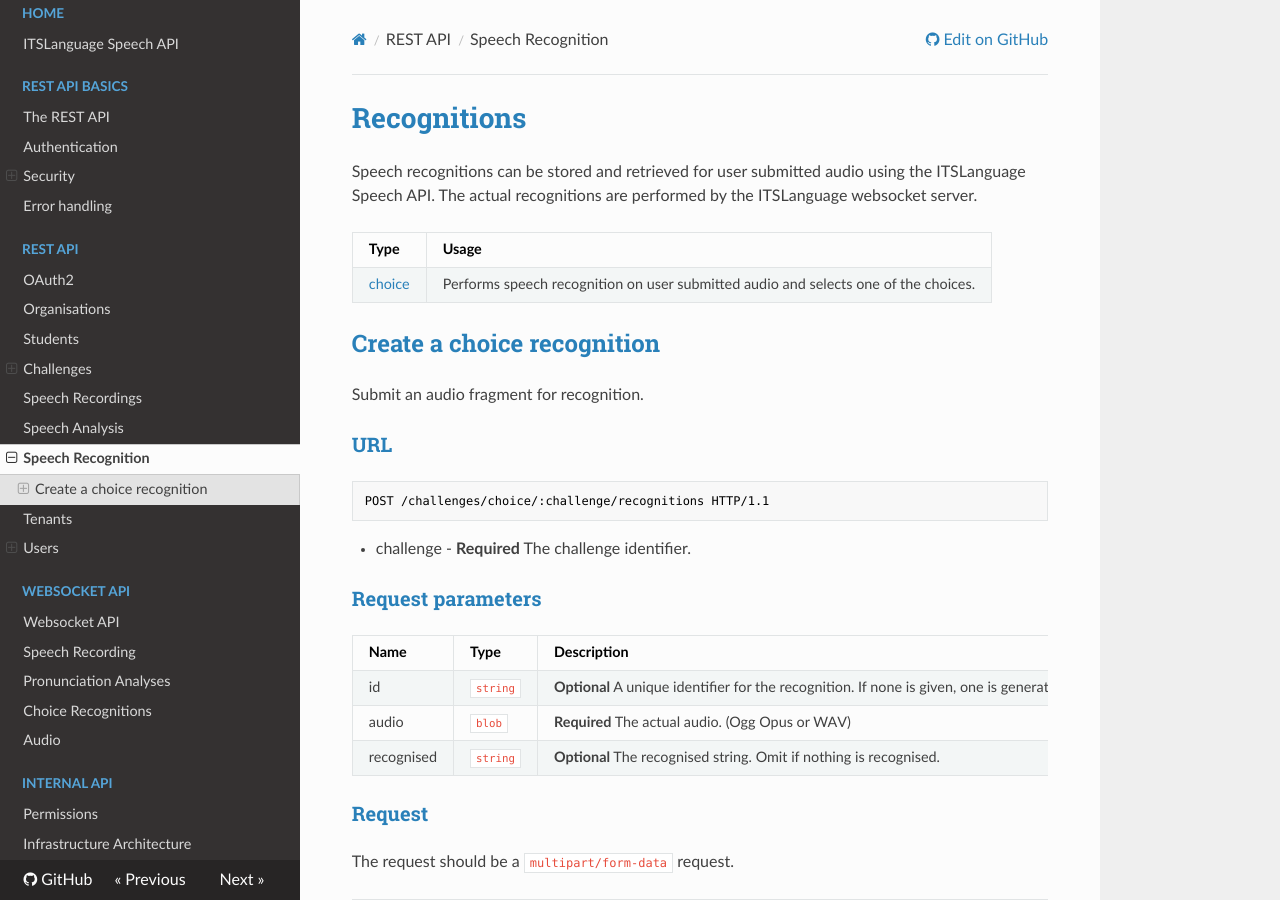
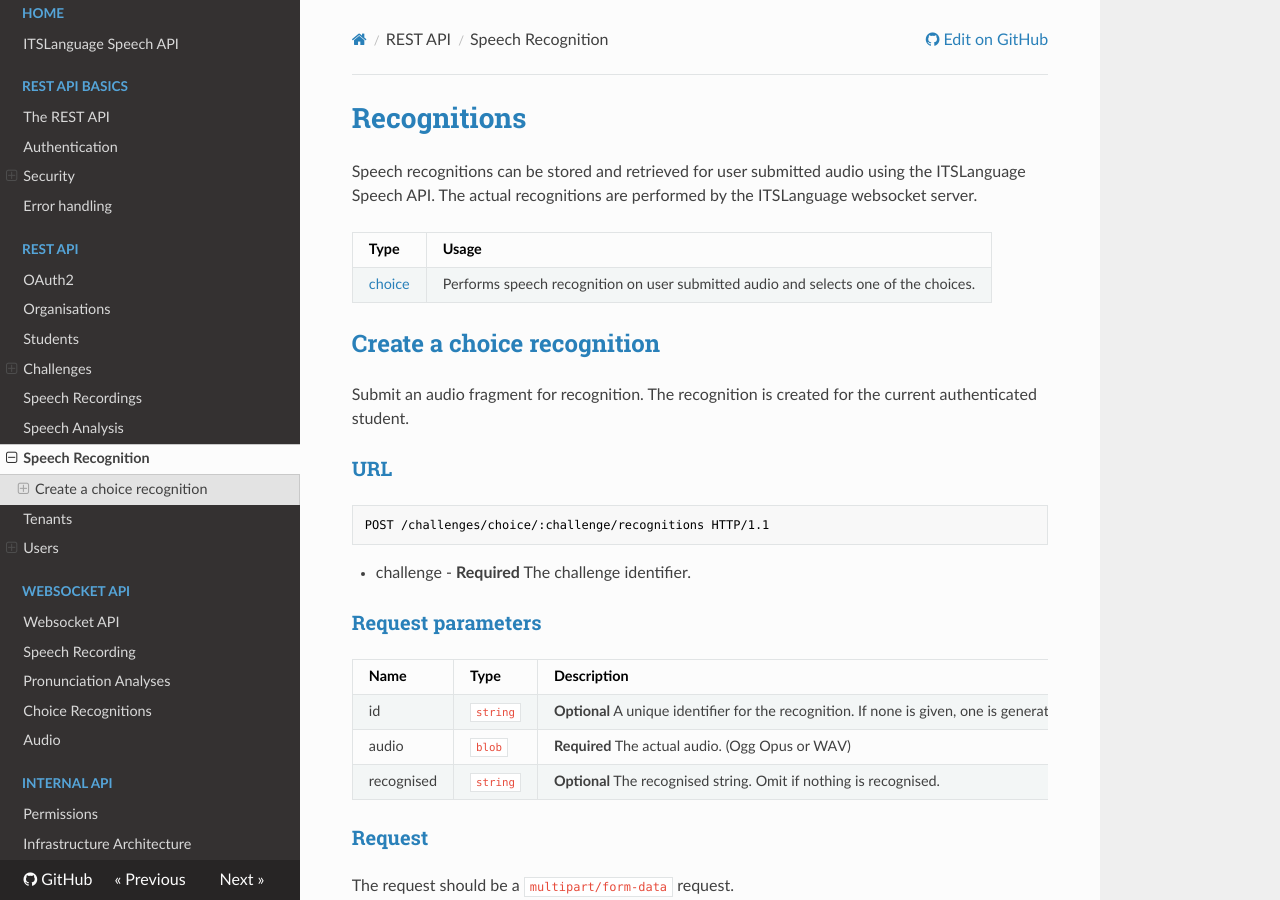
Before and after one commit to joggienl/itslanguage-docs, an MkDocs documentation site: the page built from docs/api/recognitions.md, in a window 1280 px wide and 900 px high. Built offline with MkDocs 1.6.1, drawn with Linux system fonts in a browser that asks for light colours; nearby versions of some CDN libraries; old or Windows-style settings are respelled for this version of MkDocs.

Commit message:
docs(recognitions): note current user is the owner
Note that when creating a speech recognition the current user is the
owner of the recognition.

```diff
--- a/docs/api/recognitions.md
+++ b/docs/api/recognitions.md
@@ -11,6 +11,7 @@
 ## Create a choice recognition
 
 Submit an audio fragment for recognition.
+The recognition is created for the current authenticated student.
 
 ### URL
 
```
